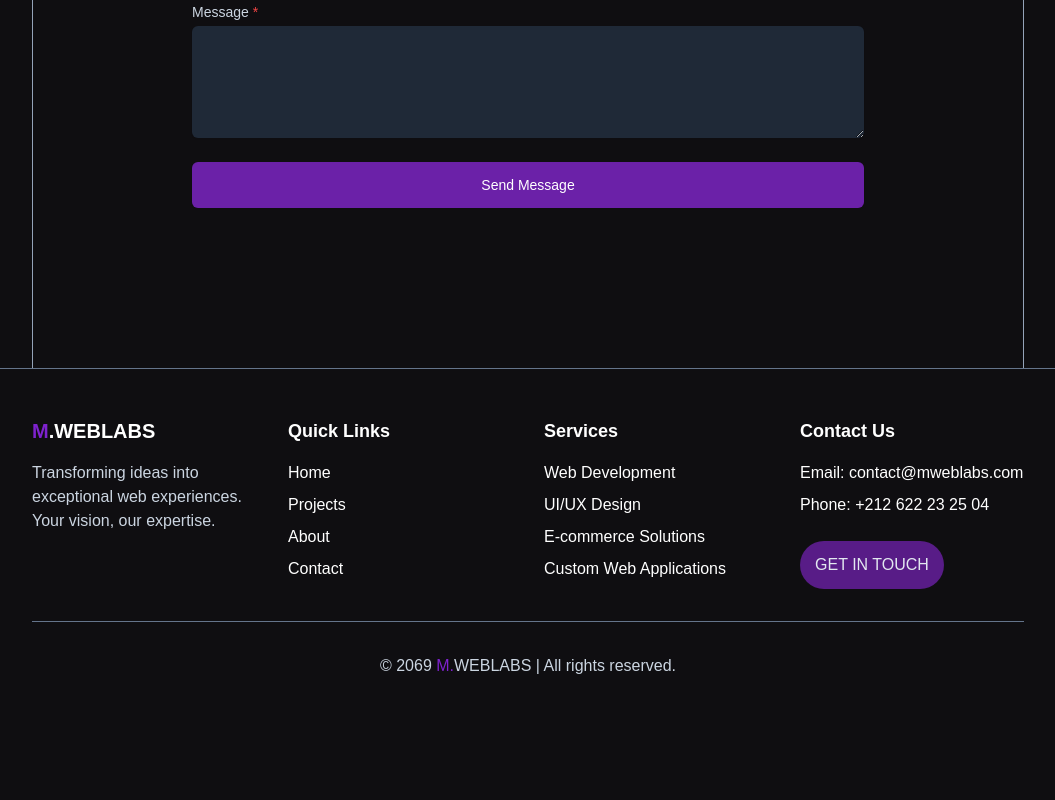
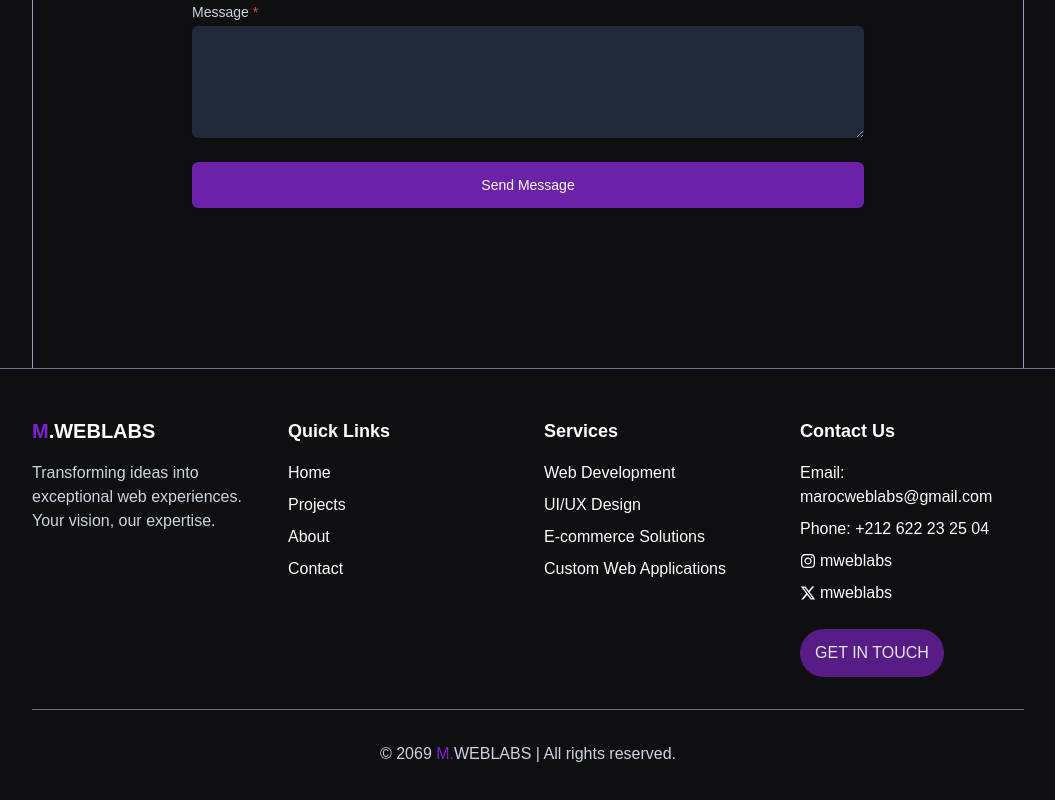
Before and after one commit to ismailsoud/mweblabs, a React (Vite) app: page / in a window 1280 px wide. Shown: the part 7116-7916 px from the top of the page, without its empty margins (112-1167 px from the left). Before the commit the page ends 7842 px from the top, so only its background shows below. Built offline with nearby package versions, Linux system fonts and the light colour scheme.

Commit message:
adding social in the footer section

```diff
--- a/index.html
+++ b/index.html
@@ -35,7 +35,7 @@
 
     <!-- Twitter - English -->
     <meta property="twitter:card" content="summary_large_image">
-    <meta property="twitter:url" content="https://mweblabs.com/">
+    <meta property="twitter:url" content="https://x.com/mweblabs">
     <meta property="twitter:title" content="M.weblabs | Professional Web Development & Design Services">
     <meta property="twitter:description" content="Transform your online presence with M.weblabs. We deliver innovative websites and strategic solutions backed by 14+ experienced staff.">
     <meta property="twitter:image" content="/src/assets/images/logo/agencyLogo.gif">
--- a/package.json
+++ b/package.json
@@ -15,7 +15,7 @@
     "pure-react-carousel": "^1.30.1",
     "react": "^18.2.0",
     "react-dom": "^18.2.0",
-    "react-icons": "^5.0.1",
+    "react-icons": "^5.3.0",
     "react-router-dom": "^6.27.0",
     "react-slick": "^0.30.1",
     "slick-carousel": "^1.8.1"
--- a/src/components/Footer.jsx
+++ b/src/components/Footer.jsx
@@ -1,5 +1,7 @@
 import React from "react";
 import { Link } from "react-router-dom";
+import { FaInstagram } from "react-icons/fa";
+import { FaXTwitter } from "react-icons/fa6";
 
 export default function Footer() {
   const handleLinkClick = () => {
@@ -66,8 +68,28 @@ export default function Footer() {
           <div className="space-y-4">
             <h3 className="text-lg font-semibold">Contact Us</h3>
             <div className="space-y-2 font-extralight">
-              <p>Email: contact@mweblabs.com</p>
+              <p>Email: marocweblabs@gmail.com</p>
               <p>Phone: +212 622 23 25 04</p>
+              <div className="flex items-center space-x-1">
+                <FaInstagram />
+                <a
+                  href="https://www.instagram.com/mweblabs"
+                  target="_blank"
+                  rel="noopener noreferrer"
+                >
+                  <span>mweblabs</span>
+                </a>
+              </div>
+              <div className="flex items-center space-x-1">
+                <FaXTwitter />
+                <a
+                  href="https://twitter.com/mweblabs"
+                  target="_blank"
+                  rel="noopener noreferrer"
+                >
+                  <span>mweblabs</span>
+                </a>
+              </div>
               <div>
                 <Link to="/contact">
                   <button
```
Also changed, not shown: 1 other file (tests, documents, lock files or other folders).
